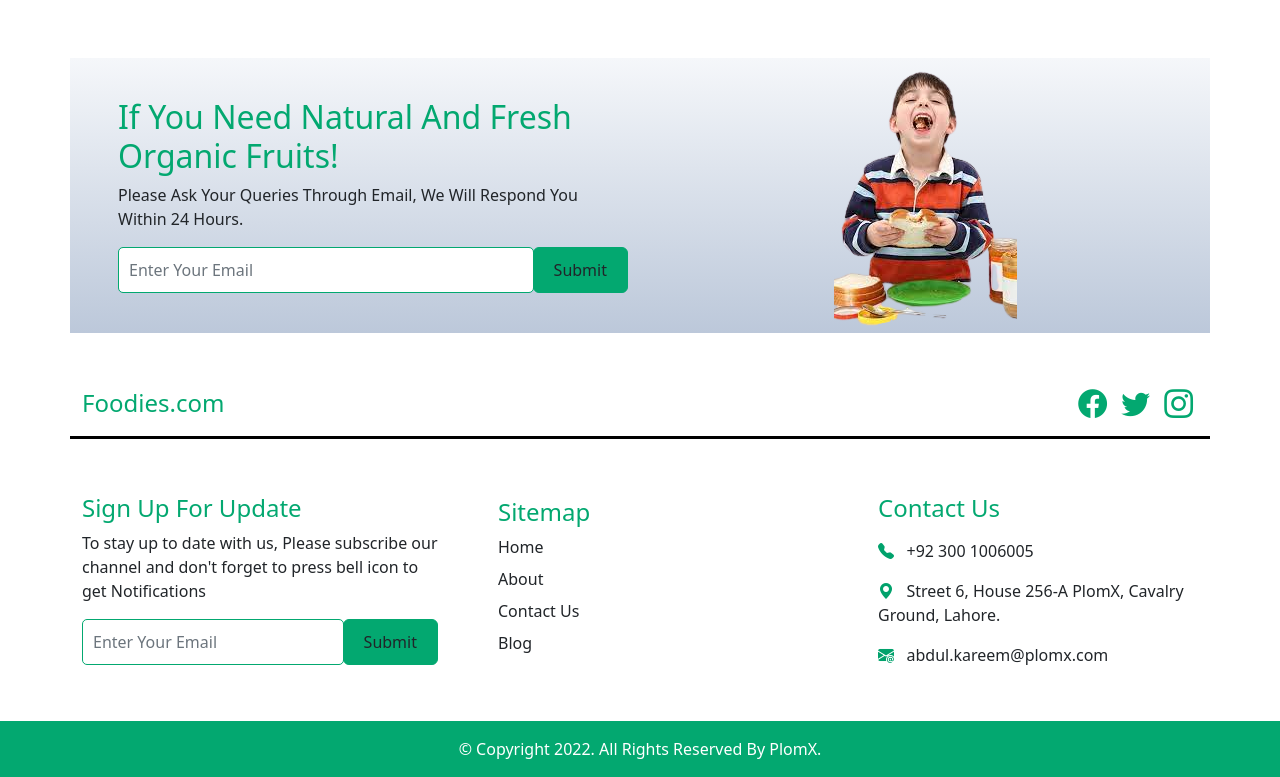
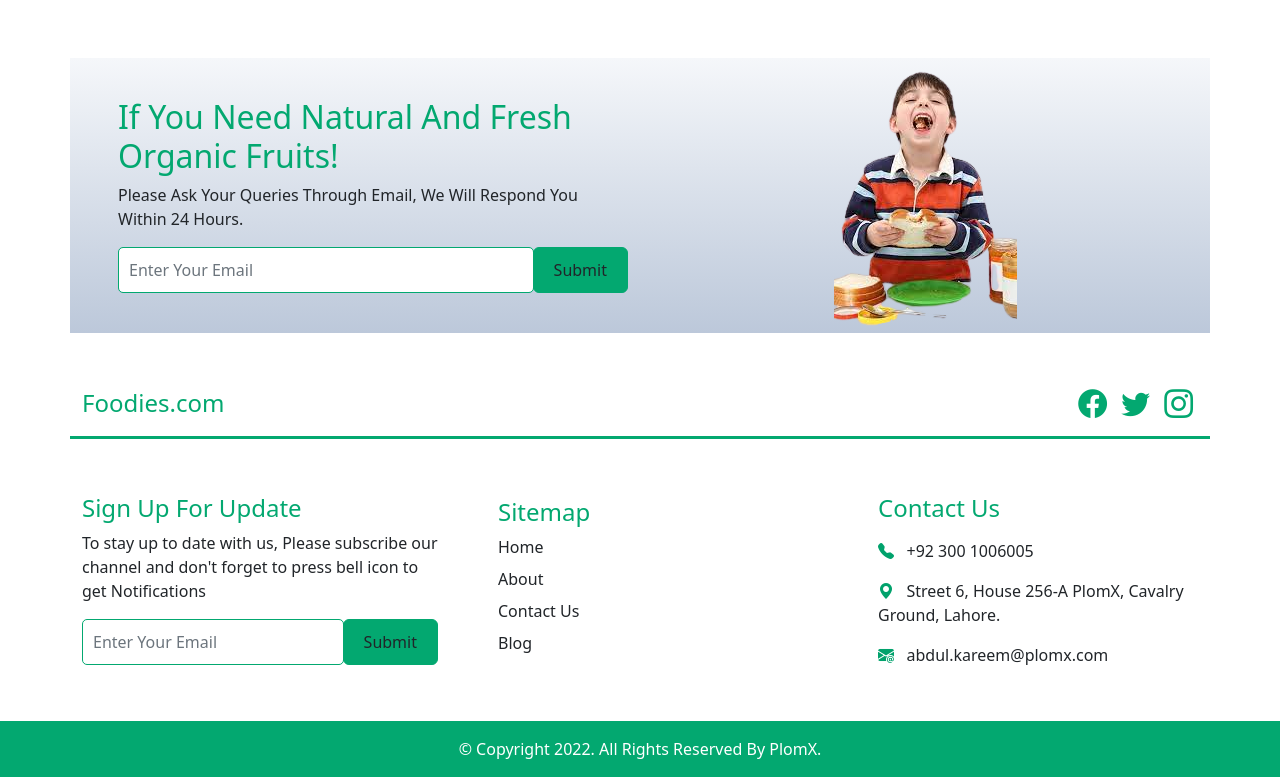
Before and after one commit to usmansaleem27/food_website, a plain HTML site: page index.html in a window 1280 px wide. Shown: the part 2580-3357 px from the top of the page. Drawn offline with nearby package versions, Linux system fonts and the light colour scheme.

Commit message:
Change in Border Color

```diff
--- a/assets/css/style.css
+++ b/assets/css/style.css
@@ -31,9 +31,7 @@ body{
 header {
     background: var(--bg-gradient)
 }
-/* #front_side_image{
-    padding: 50px 10px;
-} */
+
 
 #front_content_left {
     padding: 22vmin 1vmin;
@@ -320,7 +318,7 @@ header {
     padding-right: 5px;
 }
 #footer_starter{
-    border-bottom: 3px solid black;
+    border-bottom: 3px solid var(--primary);
     margin-bottom: 5%;
     padding-bottom: 1%;
 }
```
